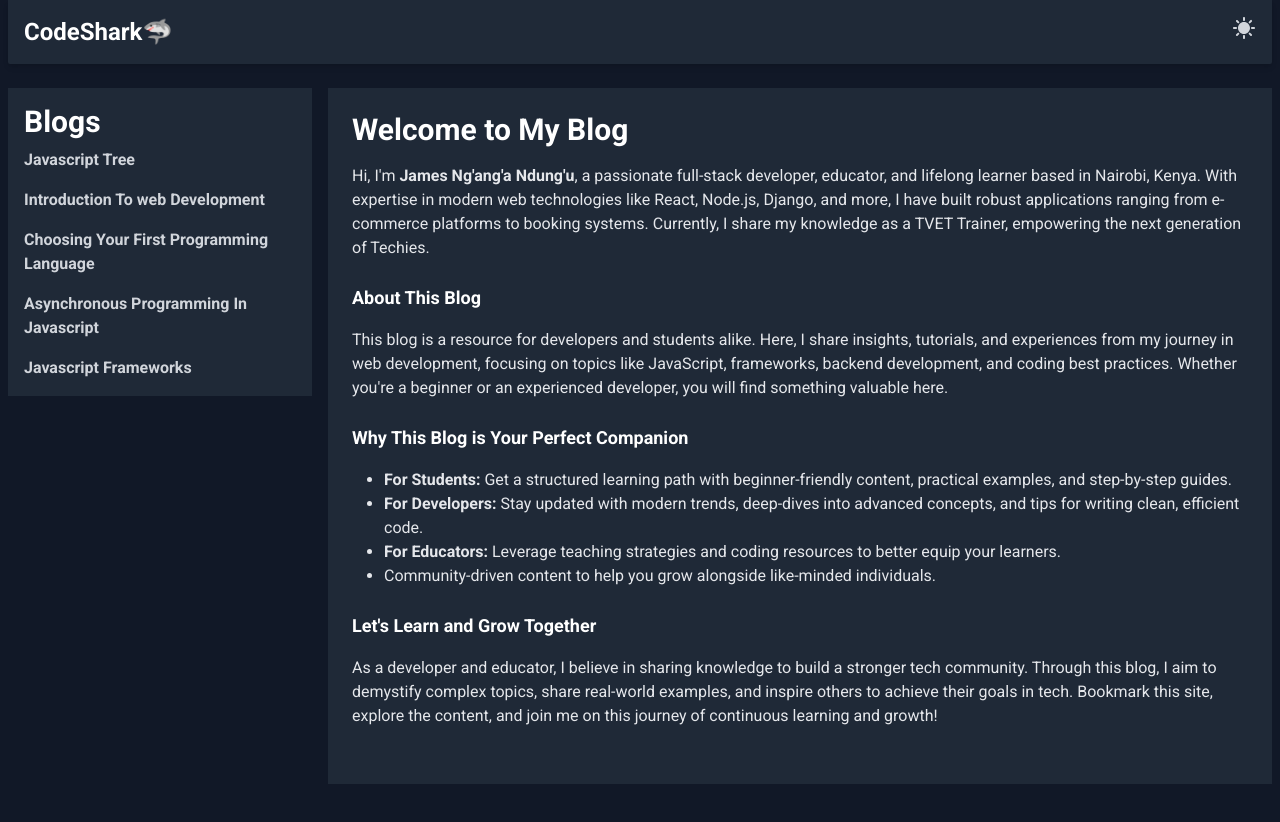
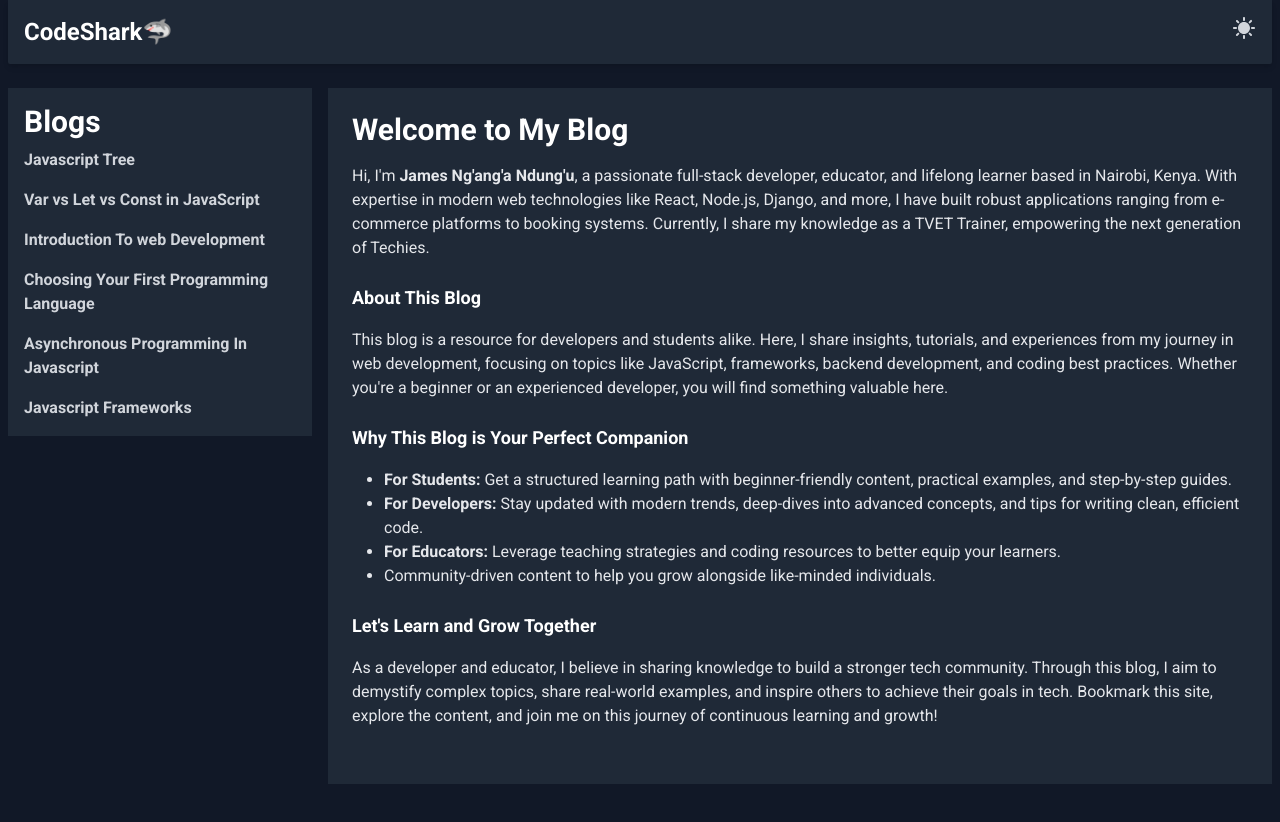
Before and after one commit to jimmindungu3/codeshark-blog, a React (Vite) app in the folder Frontend/: page / in a window 1280 px wide. Shown: the top 822 px of the page. Built offline with nearby package versions, Linux system fonts and the light colour scheme.

Commit message:
create new component

```diff
--- a/Frontend/src/components/SideBar.jsx
+++ b/Frontend/src/components/SideBar.jsx
@@ -11,6 +11,11 @@ const SideBar = ({ closeSidebar }) => {
         <li className="hover:underline">
           <Link to="/javascript-tree" onClick={closeSidebar}>
             Javascript Tree
+          </Link>
+        </li>
+        <li className="hover:underline">
+          <Link to="/var-let-const-in-javascript" onClick={closeSidebar}>
+            Var vs Let vs Const in JavaScript
           </Link>
         </li>
         <li className="hover:underline">
--- /dev/null
+++ b/Frontend/src/components/VarLetConst.jsx
@@ -0,0 +1,11 @@
+import React from 'react'
+
+const VarLetConst = () => {
+  return (
+    <div>
+
+    </div>
+  )
+}
+
+export default VarLetConst
```
